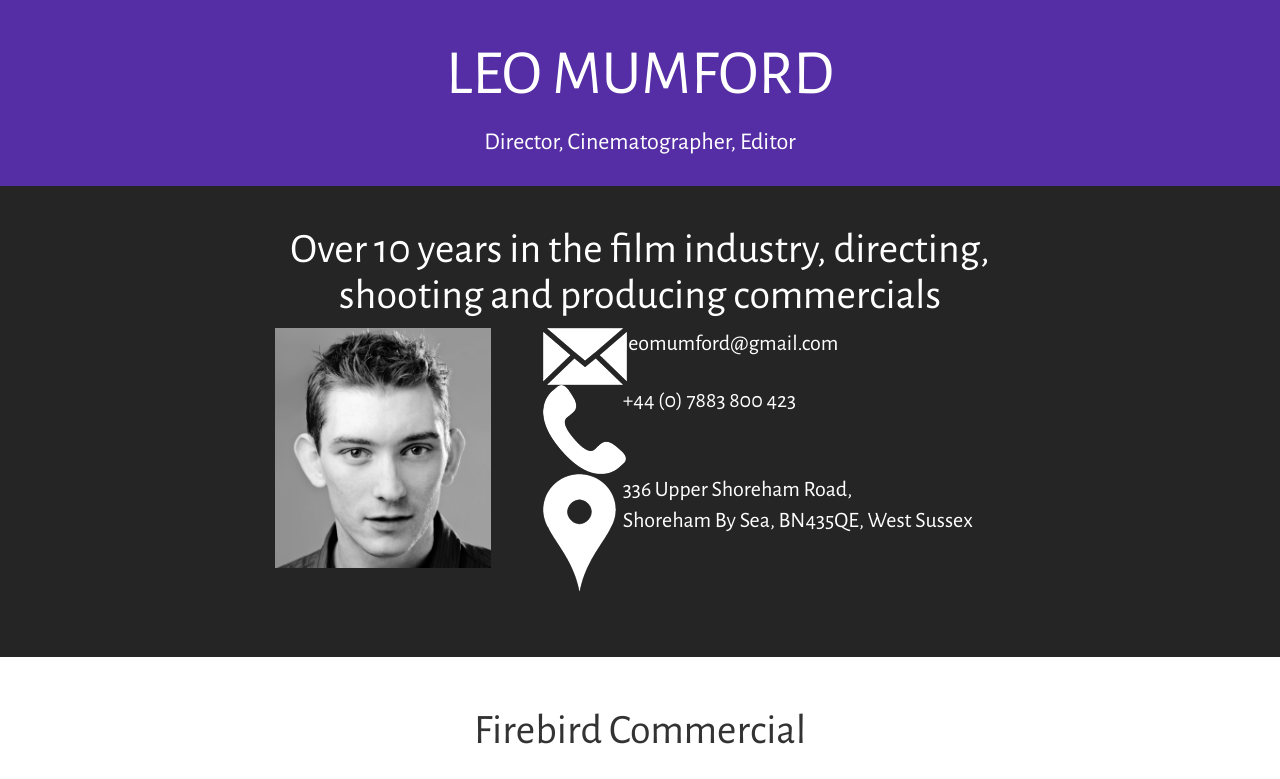
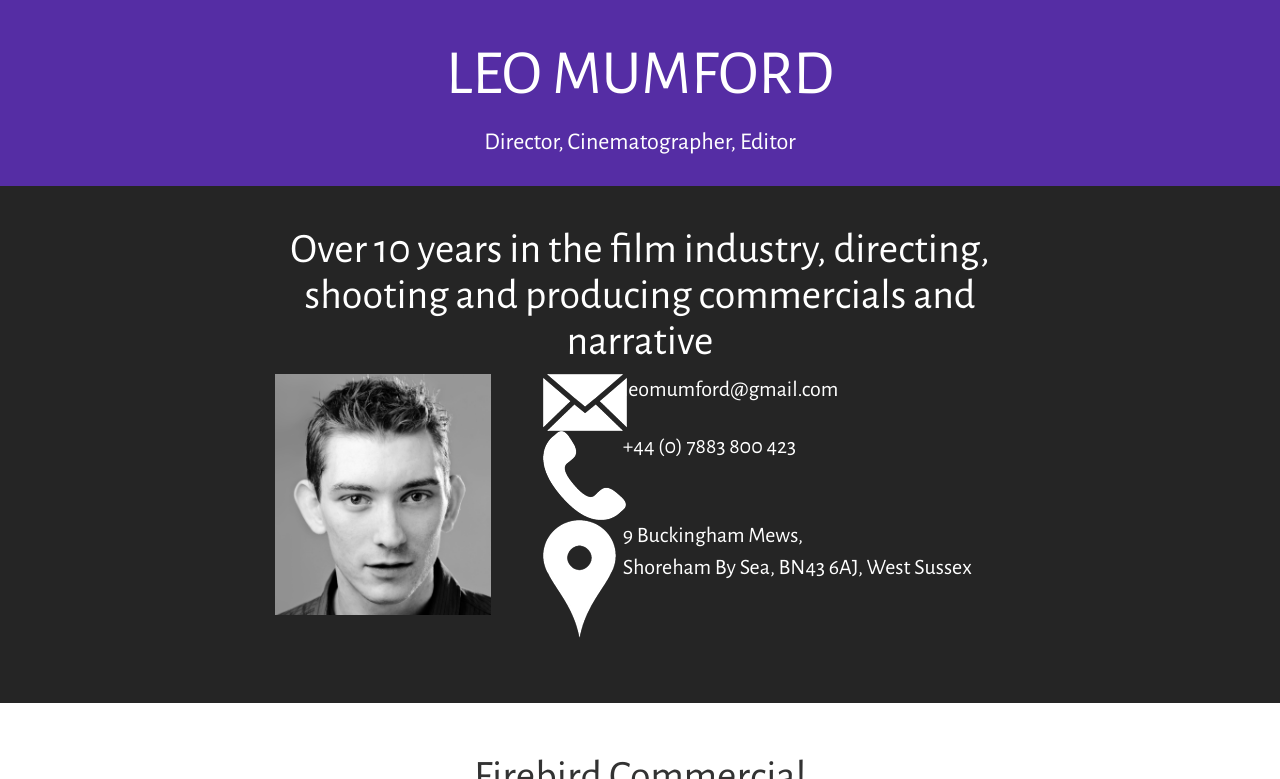
Before and after one commit to leomumford/leomumford.github.io, a Jekyll site: the page built from about.md, in a window 1280 px wide and 900 px high, cut to the strip 0-779 px from the top of the window. Built offline with Jekyll 4.4.1, drawn with Linux system fonts in a browser that asks for light colours; some web fonts are replaced.

Commit message:
Updated about.md

```diff
--- a/about.md
+++ b/about.md
@@ -2,9 +2,9 @@
 layout: about
 title: About Leo Mumford
 permalink: /about/
-services: "Over 10 years in the film industry, directing, shooting and producing commercials"
-address_line_1: "336 Upper Shoreham Road,"
-address_line_2: "Shoreham By Sea, BN435QE, West Sussex"
+services: "Over 10 years in the film industry, directing, shooting and producing commercials and narrative"
+address_line_1: "9 Buckingham Mews,"
+address_line_2: "Shoreham By Sea, BN43 6AJ, West Sussex"
 email: "leomumford@gmail.com"
 phone: +44 (0) 7883 800 423
 published: true
```
